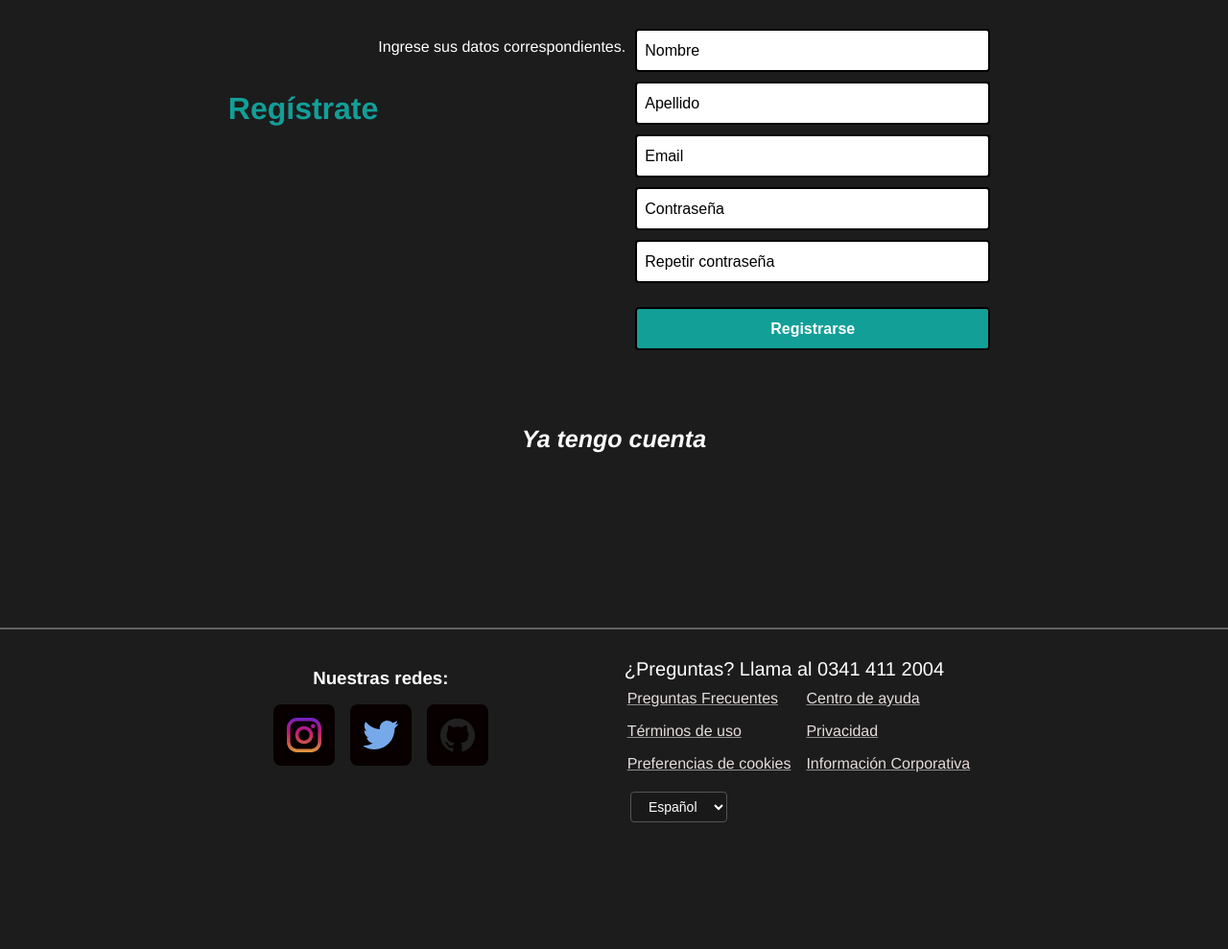
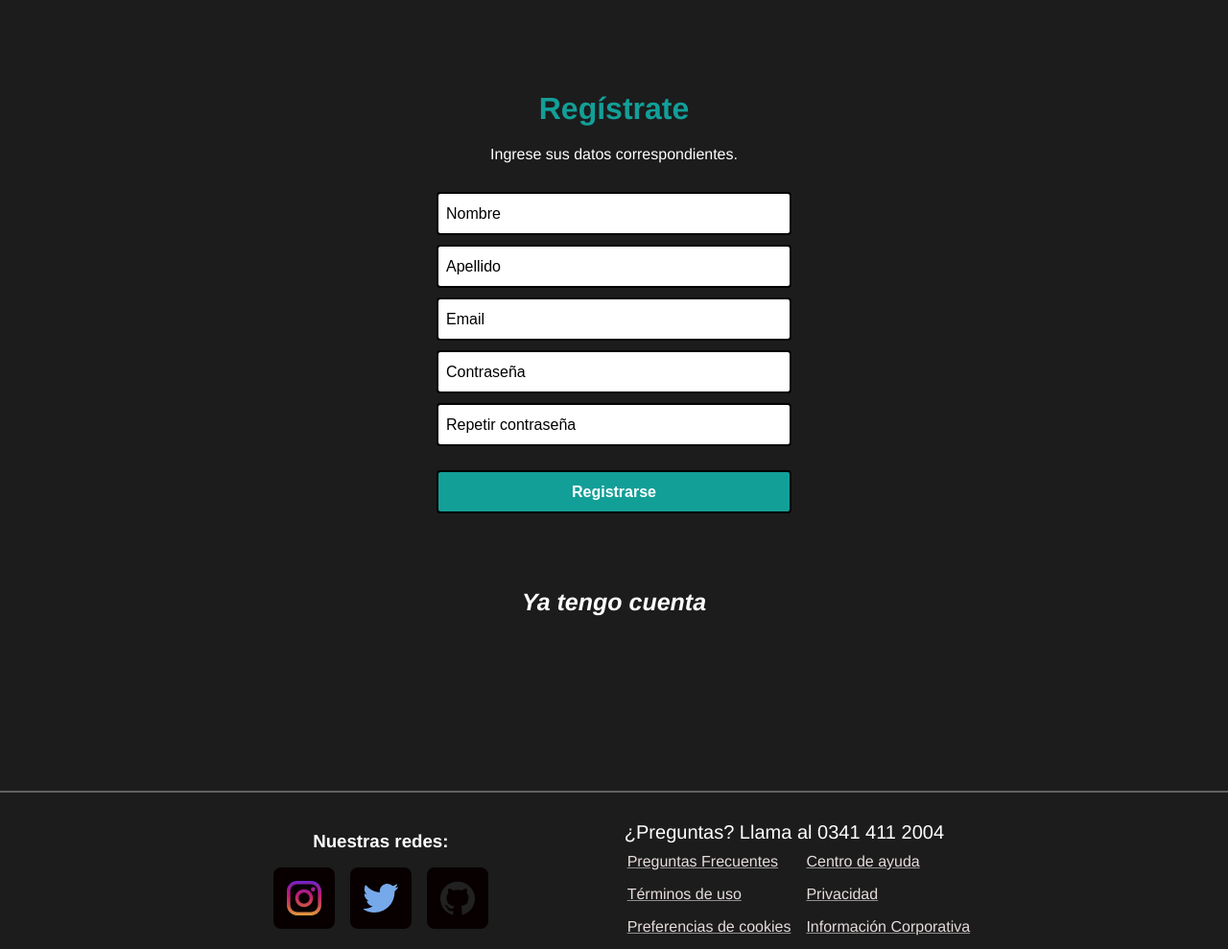
Before and after one commit to LittleBigPants/Proyecto-Final-Prog-II-Garcia-Juan-Manuel-Berrino-Ivan-Gonzales-Lautaro-Bueno-Melina, a Flask app: page /registrarse in a window 1280 px wide. Shown: the top 989 px of the page at 96% size. Before the commit the page ends 857 px from the top, so only its background shows below. Run offline with Flask 3, Linux system fonts and the light colour scheme.

Commit message:
Arreglos

```diff
--- a/website/static/css/registrarse.css
+++ b/website/static/css/registrarse.css
@@ -125,15 +125,23 @@ h1 {color: rgb(18, 159, 152);}
 
 @media (min-width:768px) {
 
+
+    .container{
+        display: flex;
+        justify-content: center;
+        flex-direction: column;
+    }
+
     h1{margin-top:75px;}
 
+
     #formulario {
-        grid-template-columns: auto auto;
+        display: flex;
         justify-content: center;
-        display: flex;
         flex-direction: column;
-        align-items: center;
+        margin: auto;
     }
+
 
     #formulario input {
         width: 370px;
```
Also changed, not shown: website/static/css/contenido.css (+23 -6 lines), website/templates/contenido.html (+5 -2 lines), instance/flixfusion.db.
